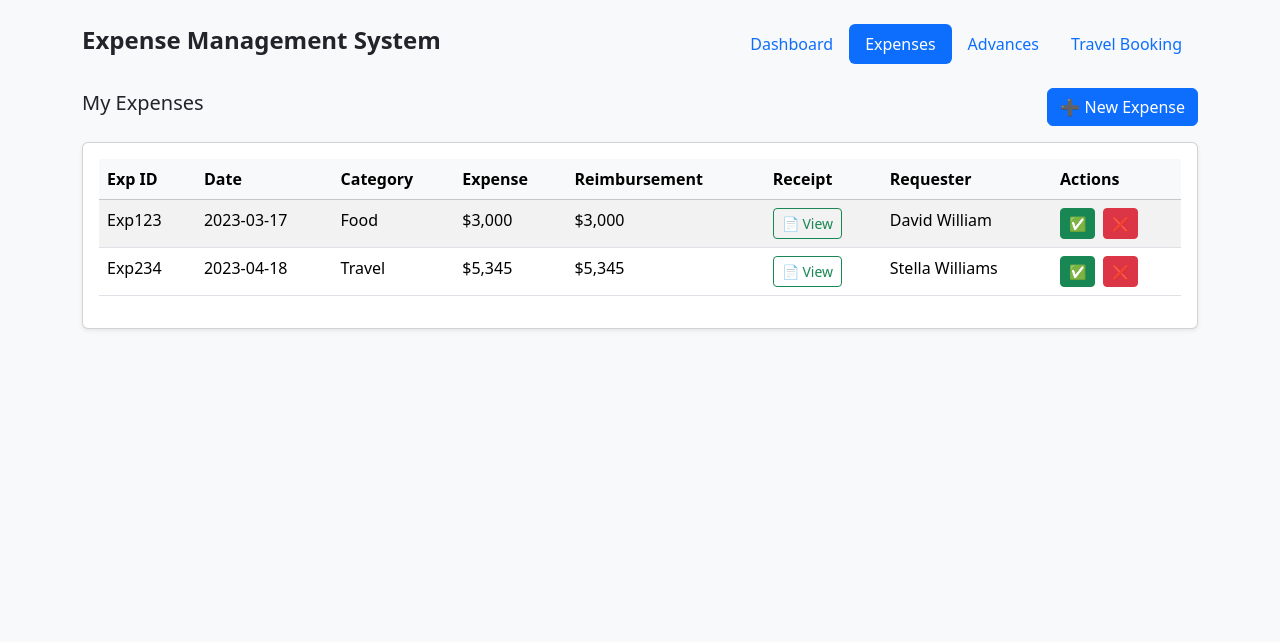
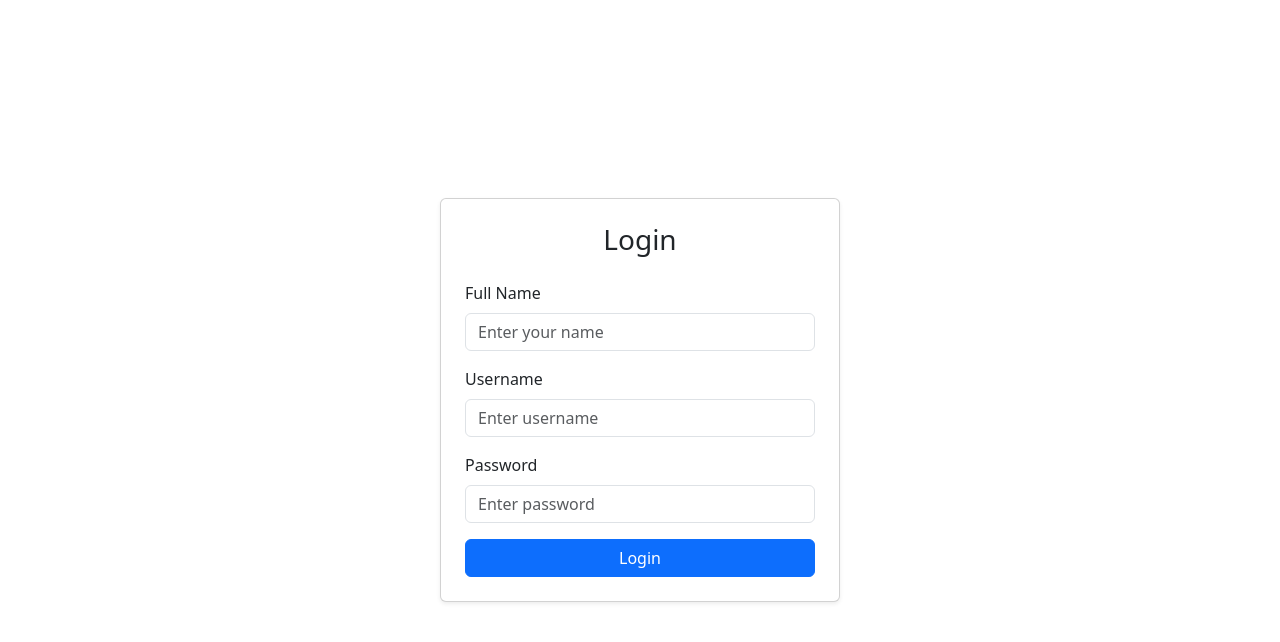
Before and after one commit to DianaFarhat/ExpenseDemo, a React (Vite) app in the folder frontend/: page / in a window 1280 px wide. Shown: the top 642 px of the page. Built offline with nearby package versions, Linux system fonts and the light colour scheme.

Commit message:
Add login page

```diff
--- a/frontend/src/main.jsx
+++ b/frontend/src/main.jsx
@@ -3,10 +3,15 @@ import ReactDOM from "react-dom/client";
 import "./index.css";
 import { createBrowserRouter, RouterProvider } from "react-router-dom";
 import Home from "./pages/home";
+import Login from "./pages/login";
 
 const router = createBrowserRouter([
   {
     path: "/",
+    element: <Login />,
+  },
+  {
+    path: "/home",
     element: <Home />,
   },
 ]);
--- a/frontend/src/pages/home.css
+++ /dev/null
@@ -1,13 +0,0 @@
-table {
-  border-collapse: collapse;
-}
-
-th,
-td {
-  text-align: left;
-}
-
-button {
-  margin: 0 4px;
-  cursor: pointer;
-}
--- /dev/null
+++ b/frontend/src/pages/login.jsx
@@ -0,0 +1,97 @@
+import React, { useState } from "react";
+import { useNavigate } from "react-router-dom";
+
+const Login = () => {
+  const [name, setName] = useState("");
+  const [username, setUsername] = useState("");
+  const [password, setPassword] = useState("");
+  const [message, setMessage] = useState("");
+  const navigate = useNavigate();
+
+  const isAlphanumeric = (str) => /^[a-z0-9]+$/i.test(str);
+  const isAlpha = (str) => /^[a-zA-Z\s]+$/.test(str.trim());
+
+
+    const validateInput = (field, label) => {
+    if (!field) return `${label} is required.`;
+    if (field.length > 12) return `${label} must be at most 12 characters.`;
+
+    if (label === "Name" && !isAlpha(field)) return `${label} must contain only letters.`;
+    if ((label === "Username" || label === "Password") && !isAlphanumeric(field))
+        return `${label} must be alphanumeric.`;
+
+    return null;
+    };
+
+  const handleLogin = () => {
+    const errors = [
+      validateInput(name, "Name"),
+      validateInput(username, "Username"),
+      validateInput(password, "Password"),
+    ].filter(Boolean);
+
+    if (errors.length > 0) {
+      setMessage(errors[0]);
+      return;
+    }
+
+    localStorage.setItem("name", name);
+    localStorage.setItem("username", username);
+    localStorage.setItem("password", password); // 🚨 demo only
+
+    navigate("/home");
+  };
+
+  return (
+    <div className="container d-flex justify-content-center align-items-center min-vh-100">
+      <div className="card p-4 shadow-sm" style={{ width: "100%", maxWidth: "400px" }}>
+        <h3 className="text-center mb-4">Login</h3>
+
+        <div className="mb-3">
+          <label className="form-label">Full Name</label>
+          <input
+            type="text"
+            className="form-control"
+            placeholder="Enter your name"
+            value={name}
+            onChange={(e) => setName(e.target.value)}
+          />
+        </div>
+
+        <div className="mb-3">
+          <label className="form-label">Username</label>
+          <input
+            type="text"
+            className="form-control"
+            placeholder="Enter username"
+            value={username}
+            onChange={(e) => setUsername(e.target.value)}
+          />
+        </div>
+
+        <div className="mb-3">
+          <label className="form-label">Password</label>
+          <input
+            type="password"
+            className="form-control"
+            placeholder="Enter password"
+            value={password}
+            onChange={(e) => setPassword(e.target.value)}
+          />
+        </div>
+
+        {message && (
+          <div className="alert alert-danger py-2 text-center" role="alert">
+            {message}
+          </div>
+        )}
+
+        <button className="btn btn-primary w-100" onClick={handleLogin}>
+          Login
+        </button>
+      </div>
+    </div>
+  );
+};
+
+export default Login;
```
